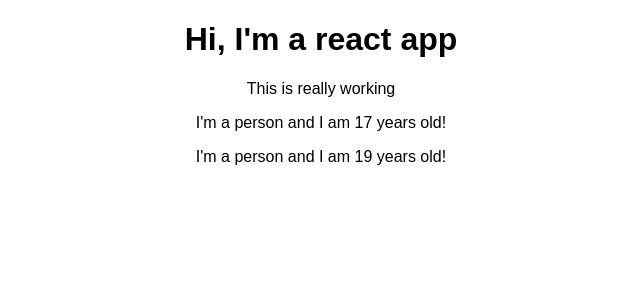
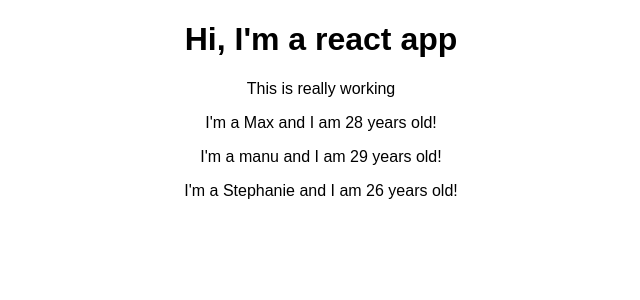
Before and after one commit to soulyana/react-basics, a React (Create React App) app: page / in a window 1280 px wide. Shown: the top 300 px of the page, without its empty margins (319-959 px from the left). Built offline with nearby package versions, Linux system fonts and the light colour scheme.

Commit message:
Working with props

```diff
--- a/src/App.js
+++ b/src/App.js
@@ -9,8 +9,9 @@
       <div className="App">
         <h1>Hi, I'm a react app</h1>
         <p>This is really working</p>
-        <Person />
-        <Person />
+        <Person name="Max" age="28"/>
+        <Person name="manu" age="29">My Hobbies: Racing</Person>
+        <Person name="Stephanie" age="26"/>
       </div>
     );
     // return React.createElement('div', {className: 'App'}, React.createElement('h1', null, 'Hi, Im a react app!!!'));
--- a/src/Person/Person.js
+++ b/src/Person/Person.js
@@ -3,8 +3,8 @@
 // function name is lowercase and same name as componenet
 import React from 'react';
 
-const person = () => {
-    return <p>I'm a person and I am {Math.floor(Math.random() * 20)} years old!</p>
-}
+const person = (props) => {
+    return <p>I'm a {props.name} and I am {props.age} years old!</p>
+};
 
 export default person;
```
